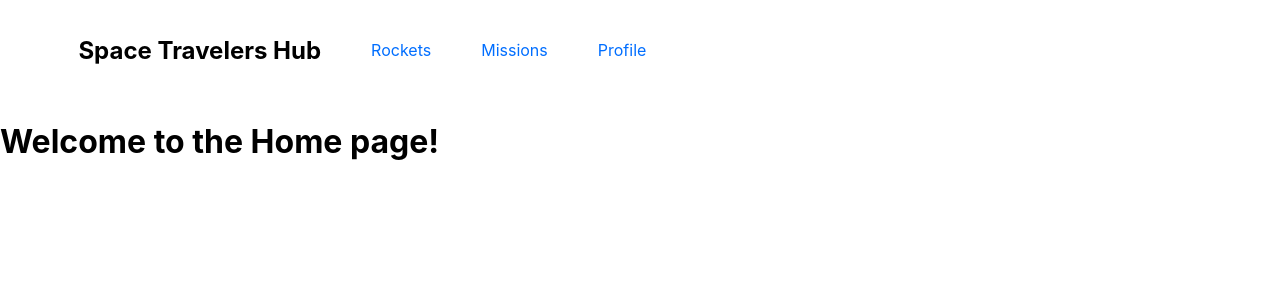
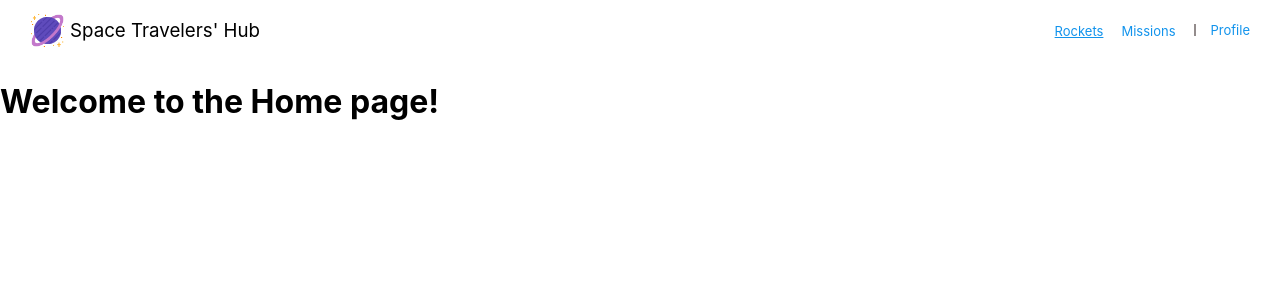
Before and after one commit to ibugithub/Project-SpaceX, a React (Create React App) app: page / in a window 1280 px wide. Shown: the top 300 px of the page. Built offline with nearby package versions, Linux system fonts and the light colour scheme.

Commit message:
Create empty nav bar

```diff
--- a/src/components/Navbar.js
+++ b/src/components/Navbar.js
@@ -1,14 +1,26 @@
 import React from 'react';
 import { NavLink } from 'react-router-dom';
 import '../styles/Navbar.css';
+import saturn from '../images/saturn.png';
 
 const Navbar = () => (
-  <nav className="NavBarContainer">
-    <ul className="Navbar">
-      <h1>Space Travelers Hub</h1>
-      <li><NavLink to="/">Rockets</NavLink></li>
+
+  <nav className="dFlx">
+    <div className="logo_title_container">
+      <img className="logo" src={saturn} alt="" />
+      <h3 className="fontW400">Space Travelers&apos; Hub</h3>
+    </div>
+    <ul className="NavBar_ul">
+      <li>
+        <NavLink className={({ isActive }) => (isActive ? 'active' : ' ')} to="/"> Rockets</NavLink>
+      </li>
+
       <li><NavLink to="/Missions">Missions</NavLink></li>
-      <li><NavLink to="/Profile">Profile</NavLink></li>
+
+      <li className="profileLi">
+        <div className="spearator" />
+        <NavLink className={({ isActive }) => (isActive ? 'active' : ' ')} to="/Profile"> Profile </NavLink>
+      </li>
     </ul>
   </nav>
 );
--- a/src/styles/Navbar.css
+++ b/src/styles/Navbar.css
@@ -1,21 +1,57 @@
-.NavBarContainer {
-  width: 100%;
-  display: flex;
-  background-color: #fff;
-  border-radius: 10px;
-}
-
-.Navbar {
-  display: flex;
-  gap: 50px;
-  margin-left: 3%;
-  align-items: center;
-  text-decoration: none;
+li {
   list-style: none;
 }
 
 li a {
-  text-decoration: none;
-  list-style: none;
-  color: rgb(0, 110, 255);
+  text-decoration: unset;
 }
+
+.logo {
+  height: 35px;
+  padding-right: 5px;
+}
+
+.dFlx {
+  display: flex;
+  justify-content: space-between;
+  padding-right: 30px;
+  padding-left: 30px;
+}
+
+.logo_title_container {
+  display: flex;
+  align-items: center;
+}
+
+.NavBar_ul {
+  display: flex;
+  justify-content: space-between;
+  align-items: center;
+  padding: unset;
+  gap: 18px;
+}
+
+.NavBar_ul li a {
+  font-size: 13px;
+  color: #1193ec;
+}
+
+.fontW400 {
+  font-weight: 400;
+}
+
+.active {
+  text-decoration: underline;
+}
+
+.profileLi {
+  display: flex;
+  align-items: center;
+}
+
+.spearator {
+  height: 12px;
+  width: 2px;
+  background-color: #938c8c;
+  margin-right: 15px;
+}
```
Also changed, not shown: src/images/saturn.png (added).
